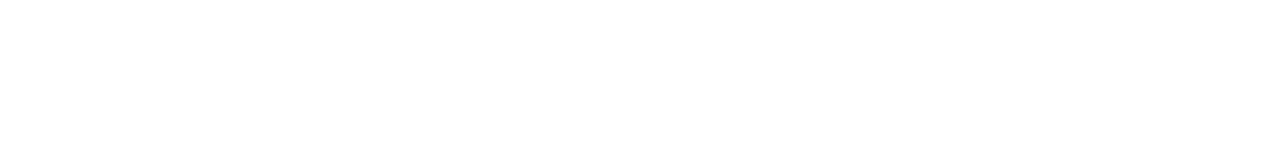
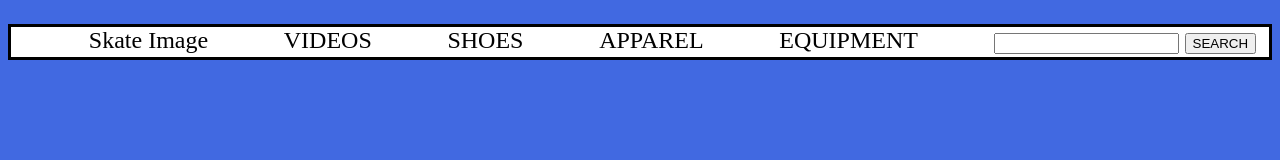
Before and after one commit to JoshT1984/Front-End-Project, a plain HTML site: page index.html in a window 1280 px wide. Drawn offline with nearby package versions, Linux system fonts and the light colour scheme.

Commit message:
basic navbar created

```diff
--- a/css/styles.css
+++ b/css/styles.css
@@ -0,0 +1,24 @@
+body {
+  background-color: royalblue;
+}
+
+.nav-items {
+  background-color: white;
+  color: black;
+  display: flex;
+  justify-content: space-around;
+  list-style: none;
+  font-size: 1.5em;
+  border: 3px solid black;
+  height: 1.25em;
+}
+
+.span-nav-container {
+  justify-content: end;
+  margin-right: -25px;
+}
+
+/* .nav-div-container {
+display: inline-flex;
+float: left;
+} */
--- a/index.html
+++ b/index.html
@@ -7,6 +7,25 @@
     <link rel="stylesheet" href="css/styles.css" />
   </head>
   <body>
+    <header>
+      <nav class="nav-hdr">
+        <ul class="nav-items">
+          <li class="nav-img">Skate Image</li>
+          <li class="nav-videos">VIDEOS</li>
+          <li class="nav-shoes">SHOES</li>
+          <li class="nav-apparel">APPAREL</li>
+          <li class="nav-equipment">EQUIPMENT</li>
+          <span class="span-nav-container">
+            <input class="input-search" type="text" />
+            <button class="btn-search">SEARCH</button>
+          </span>
+        </ul>
+      </nav>
+    </header>
+    <main>
+      <section class="section-one"></section>
+    </main>
+    <footer></footer>
     <script
       src="https://code.jquery.com/jquery-3.7.1.min.js"
       integrity="sha256-/JqT3SQfawRcv/BIHPThkBvs0OEvtFFmqPF/lYI/Cxo="
```
Also changed, not shown: js/index.js (line endings or trailing spaces), photos/shoes/adidas.webp (added), photos/shoes/nike.webp (added).
